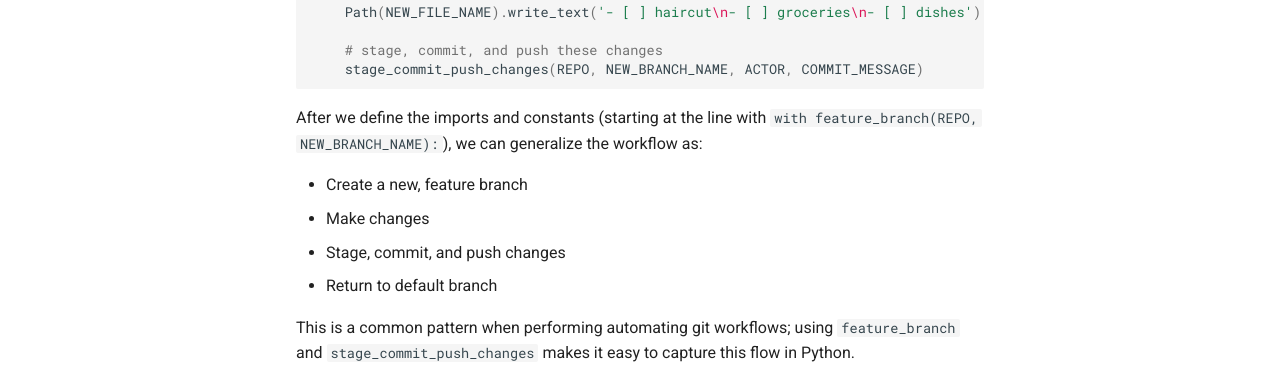
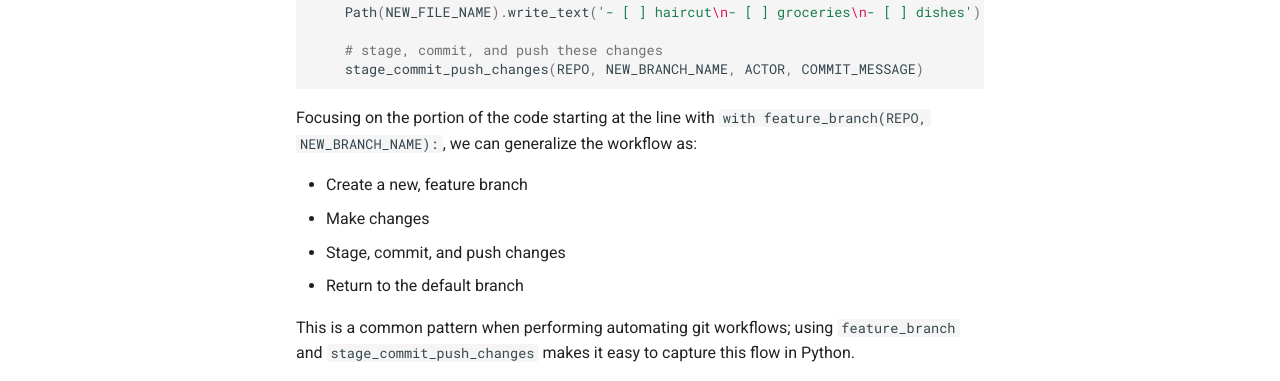
Before and after one commit to wayfair-incubator/pygitops, an MkDocs documentation site: the page built from docs/making-changes-on-feature-branch.md, in a window 1280 px wide and 1142 px high. Shown: the part 708-1089 px from the top of the window. Built offline with MkDocs 1.6.1 and Material for MkDocs 9.7.7, drawn with Linux system fonts in a browser that asks for light colours; comment, search, counter and statistics services are not loaded.

Commit message:
Improving wording

````diff
--- a/docs/making-changes-on-feature-branch.md
+++ b/docs/making-changes-on-feature-branch.md
@@ -29,12 +29,12 @@ with feature_branch(REPO, NEW_BRANCH_NAME):
     stage_commit_push_changes(REPO, NEW_BRANCH_NAME, ACTOR, COMMIT_MESSAGE)
 ```
 
-After we define the imports and constants (starting at the line with `with feature_branch(REPO, NEW_BRANCH_NAME):`),
+Focusing on the portion of the code starting at the line with `with feature_branch(REPO, NEW_BRANCH_NAME):`,
 we can generalize the workflow as:
 
 - Create a new, feature branch
 - Make changes
 - Stage, commit, and push changes
-- Return to default branch
+- Return to the default branch
 
 This is a common pattern when performing automating git workflows; using `feature_branch` and `stage_commit_push_changes` makes it easy to capture this flow in Python.
````
